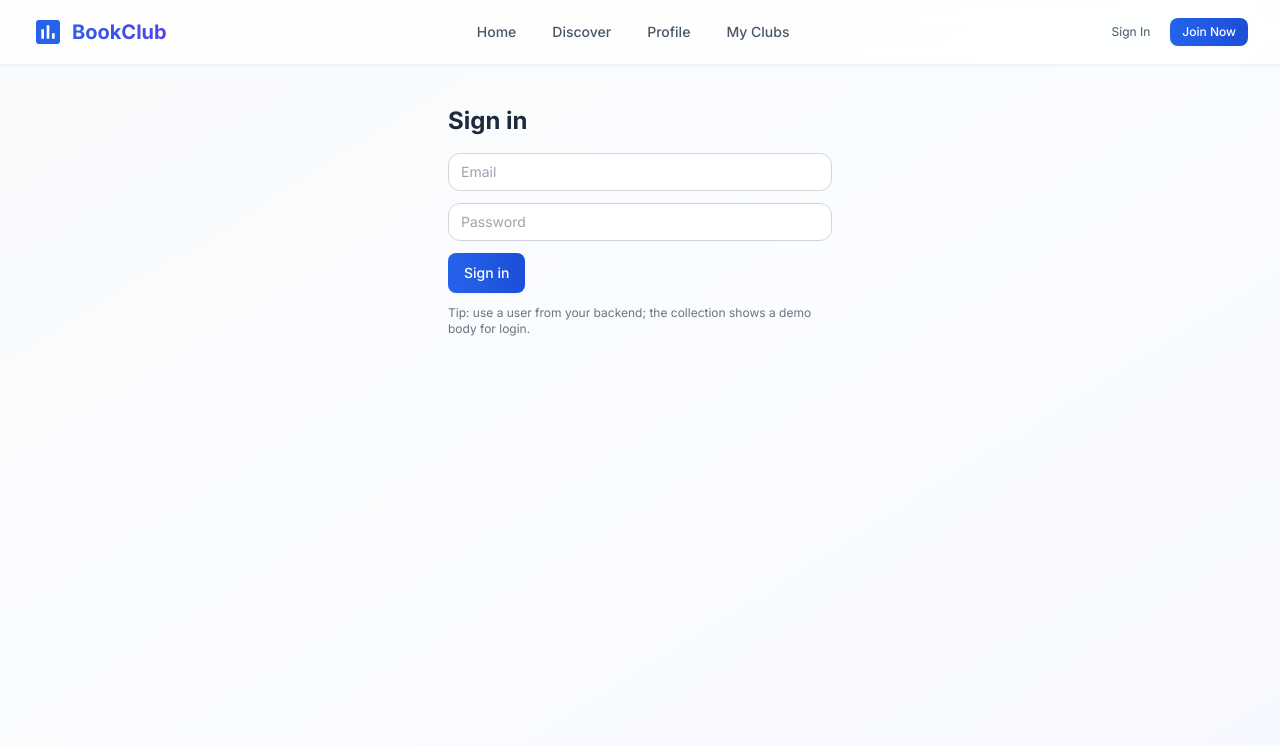
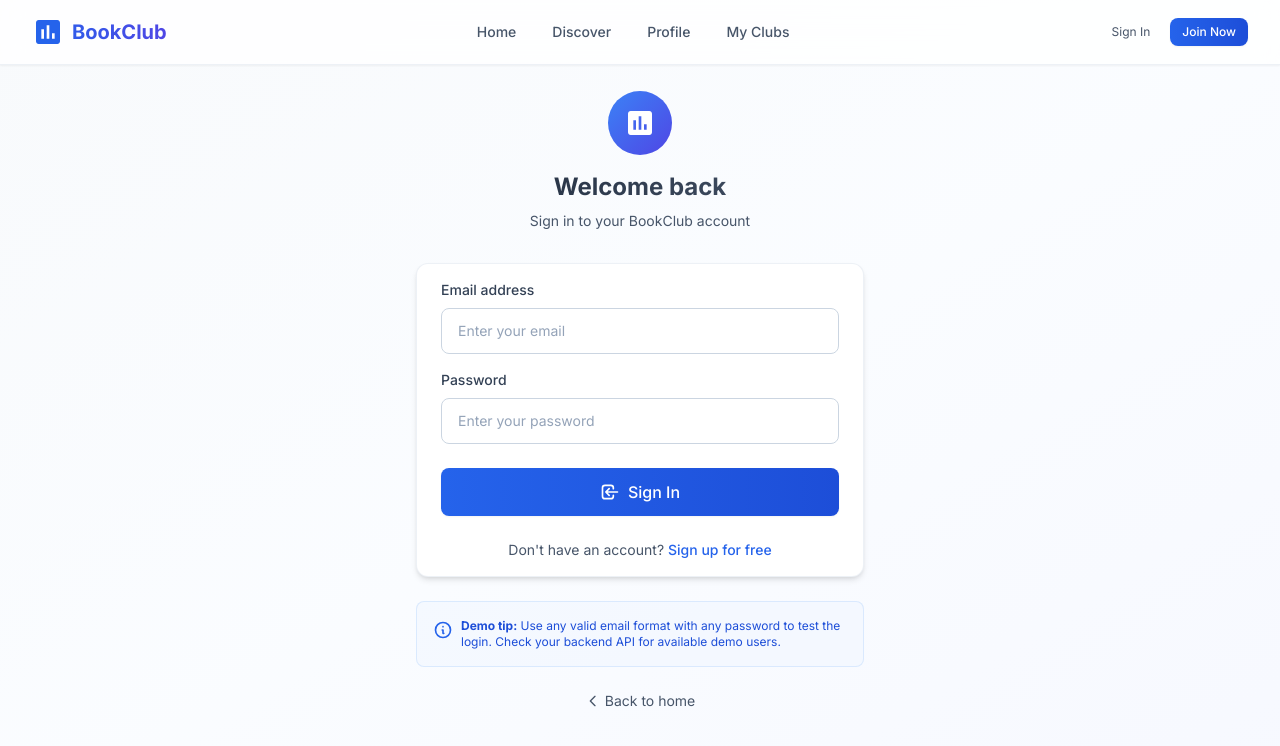
Before and after one commit to nevzattalhaozcan/forgotten-ui, a React (Vite) app: page /login in a window 1280 px wide. Shown: the top 746 px of the page. Built offline with nearby package versions, Linux system fonts and the light colour scheme.

Commit message:
Enhanced Login page design and added reusable LoadingSpinner component

```diff
--- /dev/null
+++ b/src/components/common/LoadingSpinner.tsx
@@ -0,0 +1,47 @@
+import React from "react";
+
+type Props = {
+  size?: "sm" | "md" | "lg";
+  className?: string;
+  text?: string;
+};
+
+const LoadingSpinner: React.FC<Props> = ({ size = "md", className, text }) => {
+  const sizeClasses = {
+    sm: "w-4 h-4",
+    md: "w-6 h-6",
+    lg: "w-8 h-8"
+  };
+
+  return (
+    <div className={`flex items-center justify-center ${className || ""}`}>
+      <div className="flex flex-col items-center space-y-3">
+        <svg
+          className={`animate-spin text-blue-600 ${sizeClasses[size]}`}
+          xmlns="http://www.w3.org/2000/svg"
+          fill="none"
+          viewBox="0 0 24 24"
+        >
+          <circle
+            className="opacity-25"
+            cx="12"
+            cy="12"
+            r="10"
+            stroke="currentColor"
+            strokeWidth="4"
+          ></circle>
+          <path
+            className="opacity-75"
+            fill="currentColor"
+            d="M4 12a8 8 0 018-8V0C5.373 0 0 5.373 0 12h4zm2 5.291A7.962 7.962 0 014 12H0c0 3.042 1.135 5.824 3 7.938l3-2.647z"
+          ></path>
+        </svg>
+        {text && (
+          <span className="text-sm text-muted animate-pulse">{text}</span>
+        )}
+      </div>
+    </div>
+  );
+};
+
+export default LoadingSpinner;
--- a/src/pages/Login.tsx
+++ b/src/pages/Login.tsx
@@ -1,6 +1,7 @@
 import React, { useState } from "react";
-import { useNavigate, useLocation } from "react-router-dom";
+import { useNavigate, useLocation, Link } from "react-router-dom";
 import { login } from "../lib/auth";
+import Card from "../components/common/Card";
 
 const Login: React.FC = () => {
   const nav = useNavigate();
@@ -17,7 +18,7 @@ const Login: React.FC = () => {
     setLoading(true);
     try {
       await login(email, password);
-      const to = loc.state?.from ?? "/discover";
+      const to = loc.state?.from ?? "/";
       nav(to, { replace: true });
     // eslint-disable-next-line @typescript-eslint/no-explicit-any
     } catch (e: any) {
@@ -28,33 +29,126 @@ const Login: React.FC = () => {
   }
 
   return (
-    <div className="container max-w-md">
-      <h1 className="text-2xl font-bold mb-4">Sign in</h1>
-      <form className="space-y-3" onSubmit={onSubmit}>
+    <div className="min-h-[80vh] flex items-center justify-center">
+      <div className="max-w-md w-full mx-4">
+        <div className="text-center mb-8">
+          <div className="mx-auto w-16 h-16 bg-gradient-to-br from-blue-500 to-indigo-600 rounded-full flex items-center justify-center mb-4">
+            <svg className="w-8 h-8 text-white" fill="currentColor" viewBox="0 0 24 24">
+              <path d="M19 3H5c-1.1 0-2 .9-2 2v14c0 1.1.9 2 2 2h14c1.1 0 2-.9 2-2V5c0-1.1-.9-2-2-2zM9 17H7v-7h2v7zm4 0h-2V7h2v10zm4 0h-2v-4h2v4z"/>
+            </svg>
+          </div>
+          <h1 className="section-title mb-2">Welcome back</h1>
+          <p className="text-muted">Sign in to your BookClub account</p>
+        </div>
+
+        <Card variant="elevated" className="overflow-hidden">
+          <form className="space-y-6" onSubmit={onSubmit}>
+            <div className="space-y-4">
+              <div>
+                <label htmlFor="email" className="block text-sm font-medium text-slate-700 mb-2">
+                  Email address
+                </label>
                 <input
-          className="w-full rounded-xl border border-gray-300 bg-white px-3 py-2 text-sm"
-          placeholder="Email"
+                  id="email"
+                  className="w-full px-4 py-3 rounded-lg border border-slate-300 bg-white text-sm placeholder-slate-400 focus:outline-none focus:ring-2 focus:ring-blue-500/20 focus:border-blue-500 transition-colors"
+                  placeholder="Enter your email"
                   type="email"
                   autoComplete="email"
+                  required
                   value={email}
                   onChange={e=>setEmail(e.target.value)}
                 />
+              </div>
+
+              <div>
+                <label htmlFor="password" className="block text-sm font-medium text-slate-700 mb-2">
+                  Password
+                </label>
                 <input
-          className="w-full rounded-xl border border-gray-300 bg-white px-3 py-2 text-sm"
-          placeholder="Password"
+                  id="password"
+                  className="w-full px-4 py-3 rounded-lg border border-slate-300 bg-white text-sm placeholder-slate-400 focus:outline-none focus:ring-2 focus:ring-blue-500/20 focus:border-blue-500 transition-colors"
+                  placeholder="Enter your password"
                   type="password"
                   autoComplete="current-password"
+                  required
                   value={password}
                   onChange={e=>setPassword(e.target.value)}
                 />
-        {err && <div className="text-sm text-red-600">{err}</div>}
-        <button className="btn" type="submit" disabled={loading}>
-          {loading ? "Signing in..." : "Sign in"}
+              </div>
+            </div>
+
+            {err && (
+              <div className="p-4 bg-red-50 border border-red-200 rounded-lg">
+                <div className="flex items-center">
+                  <svg className="w-5 h-5 text-red-500 mr-2" fill="none" stroke="currentColor" viewBox="0 0 24 24">
+                    <path strokeLinecap="round" strokeLinejoin="round" strokeWidth={2} d="M12 8v4m0 4h.01M21 12a9 9 0 11-18 0 9 9 0 0118 0z" />
+                  </svg>
+                  <span className="text-sm text-red-700">{err}</span>
+                </div>
+              </div>
+            )}
+
+            <button
+              className="w-full btn btn-lg"
+              type="submit"
+              disabled={loading}
+            >
+              {loading ? (
+                <div className="flex items-center justify-center">
+                  <svg className="animate-spin -ml-1 mr-3 h-5 w-5 text-white" xmlns="http://www.w3.org/2000/svg" fill="none" viewBox="0 0 24 24">
+                    <circle className="opacity-25" cx="12" cy="12" r="10" stroke="currentColor" strokeWidth="4"></circle>
+                    <path className="opacity-75" fill="currentColor" d="M4 12a8 8 0 018-8V0C5.373 0 0 5.373 0 12h4zm2 5.291A7.962 7.962 0 014 12H0c0 3.042 1.135 5.824 3 7.938l3-2.647z"></path>
+                  </svg>
+                  Signing in...
+                </div>
+              ) : (
+                <div className="flex items-center justify-center">
+                  <svg className="w-5 h-5 mr-2" fill="none" stroke="currentColor" viewBox="0 0 24 24">
+                    <path strokeLinecap="round" strokeLinejoin="round" strokeWidth={2} d="M11 16l-4-4m0 0l4-4m-4 4h14m-5 4v1a3 3 0 01-3 3H6a3 3 0 01-3-3V7a3 3 0 013-3h7a3 3 0 013 3v1" />
+                  </svg>
+                  Sign In
+                </div>
+              )}
             </button>
           </form>
-      <p className="text-xs text-gray-500 mt-3">
-        Tip: use a user from your backend; the collection shows a demo body for login.
+
+          <div className="mt-6 text-center">
+            <p className="text-sm text-muted">
+              Don't have an account?{" "}
+              <Link
+                to="/register"
+                className="font-medium text-blue-600 hover:text-blue-500 transition-colors"
+              >
+                Sign up for free
+              </Link>
             </p>
+          </div>
+        </Card>
+
+        <div className="mt-6 p-4 bg-blue-50/50 border border-blue-200/50 rounded-lg">
+          <div className="flex items-start">
+            <svg className="w-5 h-5 text-blue-600 mr-2 mt-0.5 flex-shrink-0" fill="none" stroke="currentColor" viewBox="0 0 24 24">
+              <path strokeLinecap="round" strokeLinejoin="round" strokeWidth={2} d="M13 16h-1v-4h-1m1-4h.01M21 12a9 9 0 11-18 0 9 9 0 0118 0z" />
+            </svg>
+            <div className="text-xs text-blue-700">
+              <strong>Demo tip:</strong> Use any valid email format with any password to test the login.
+              Check your backend API for available demo users.
+            </div>
+          </div>
+        </div>
+
+        <div className="mt-6 text-center">
+          <Link
+            to="/"
+            className="text-sm text-muted hover:text-slate-800 transition-colors flex items-center justify-center"
+          >
+            <svg className="w-4 h-4 mr-1" fill="none" stroke="currentColor" viewBox="0 0 24 24">
+              <path strokeLinecap="round" strokeLinejoin="round" strokeWidth={2} d="M15 19l-7-7 7-7" />
+            </svg>
+            Back to home
+          </Link>
+        </div>
+      </div>
     </div>
   );
 };
```
Lines whose indentation alone changed are shown as unchanged.
